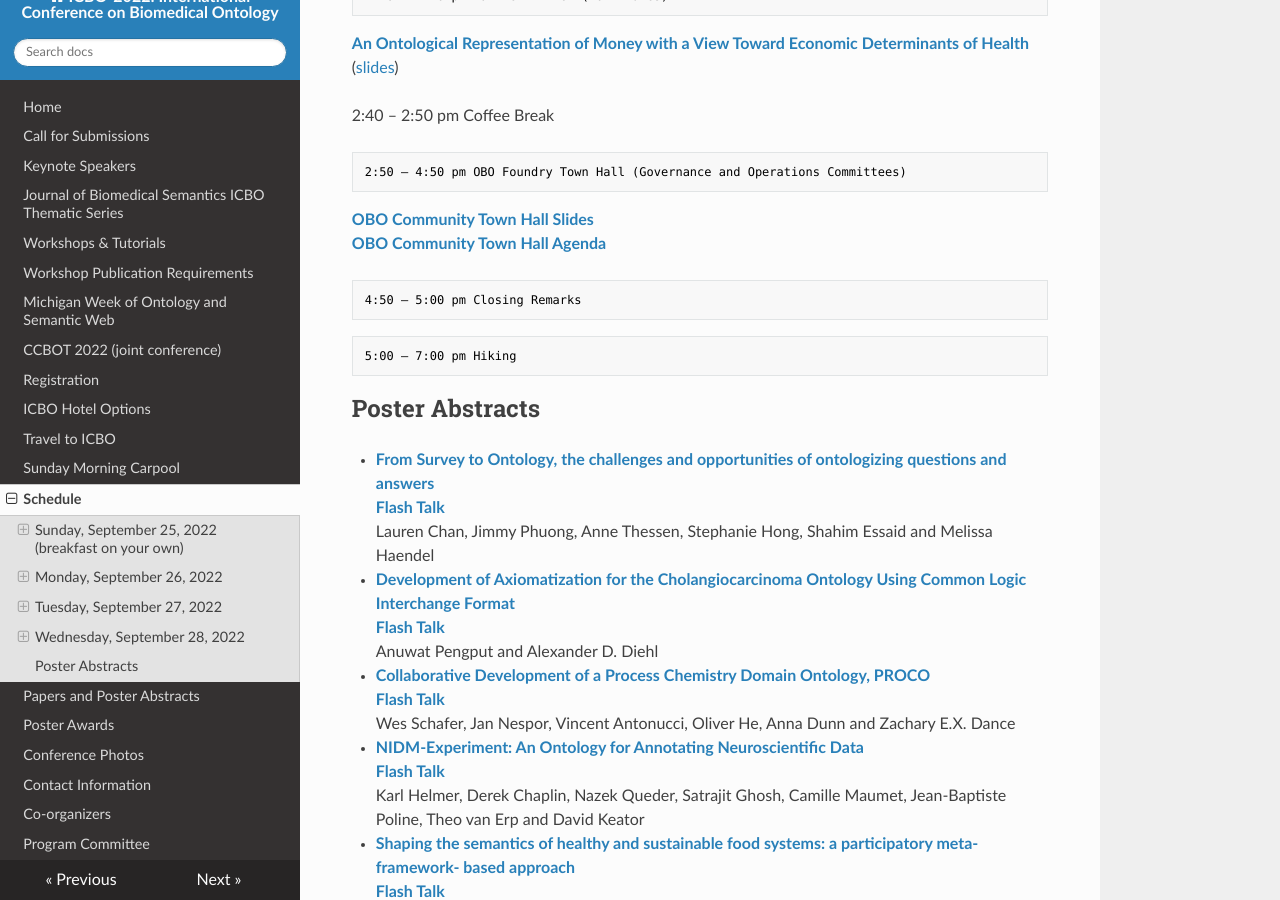
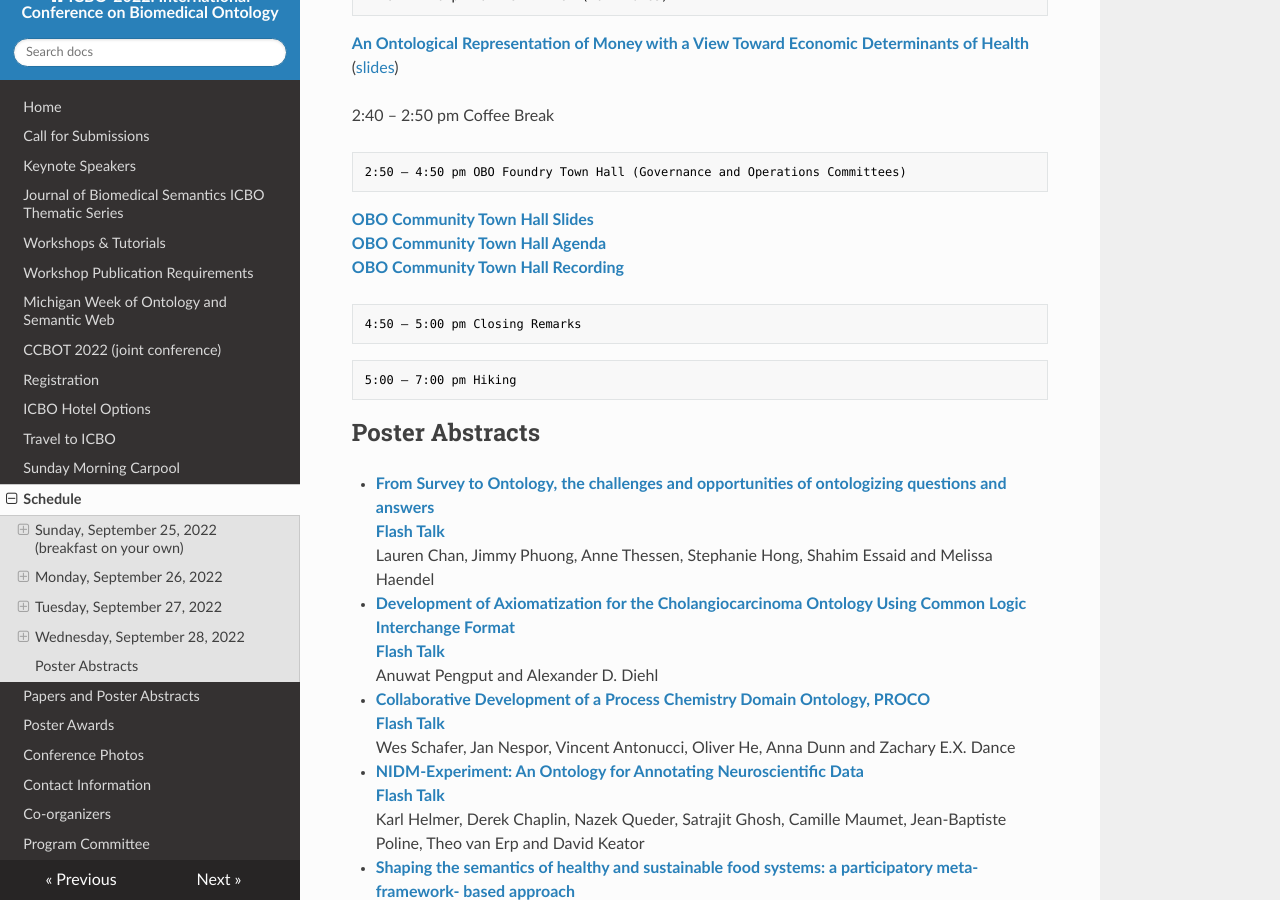
Before and after one commit to johnbeve/BFO-Organization, an MkDocs documentation site: the page built from docs/icbo-schedule.md, in a window 1280 px wide and 900 px high, scrolled down 4848 px. Built offline with MkDocs 1.6.1, drawn with Linux system fonts in a browser that asks for light colours; nearby versions of some CDN libraries.

Commit message:
Update icbo-schedule.md

````diff
--- a/docs/icbo-schedule.md
+++ b/docs/icbo-schedule.md
@@ -225,6 +225,7 @@ _The Importance of Ontologies to Connect Data, Enhance Software, and Create a Da
 ```
 **[OBO Community Town Hall Slides](https://bit.ly/obo-icbo2022)**
 **[OBO Community Town Hall Agenda](https://docs.google.com/document/d/1bNc23I3dYzSSr1jZr4smxw6a9Z-Fp0zh4d8IJOTqKmw/edit#heading=h.q43s2kdc02c0)**
+**[OBO Community Town Hall Recording](https://youtu.be/uEpENfjnDro)**
 
 ```txt
 4:50 – 5:00 pm Closing Remarks
````
